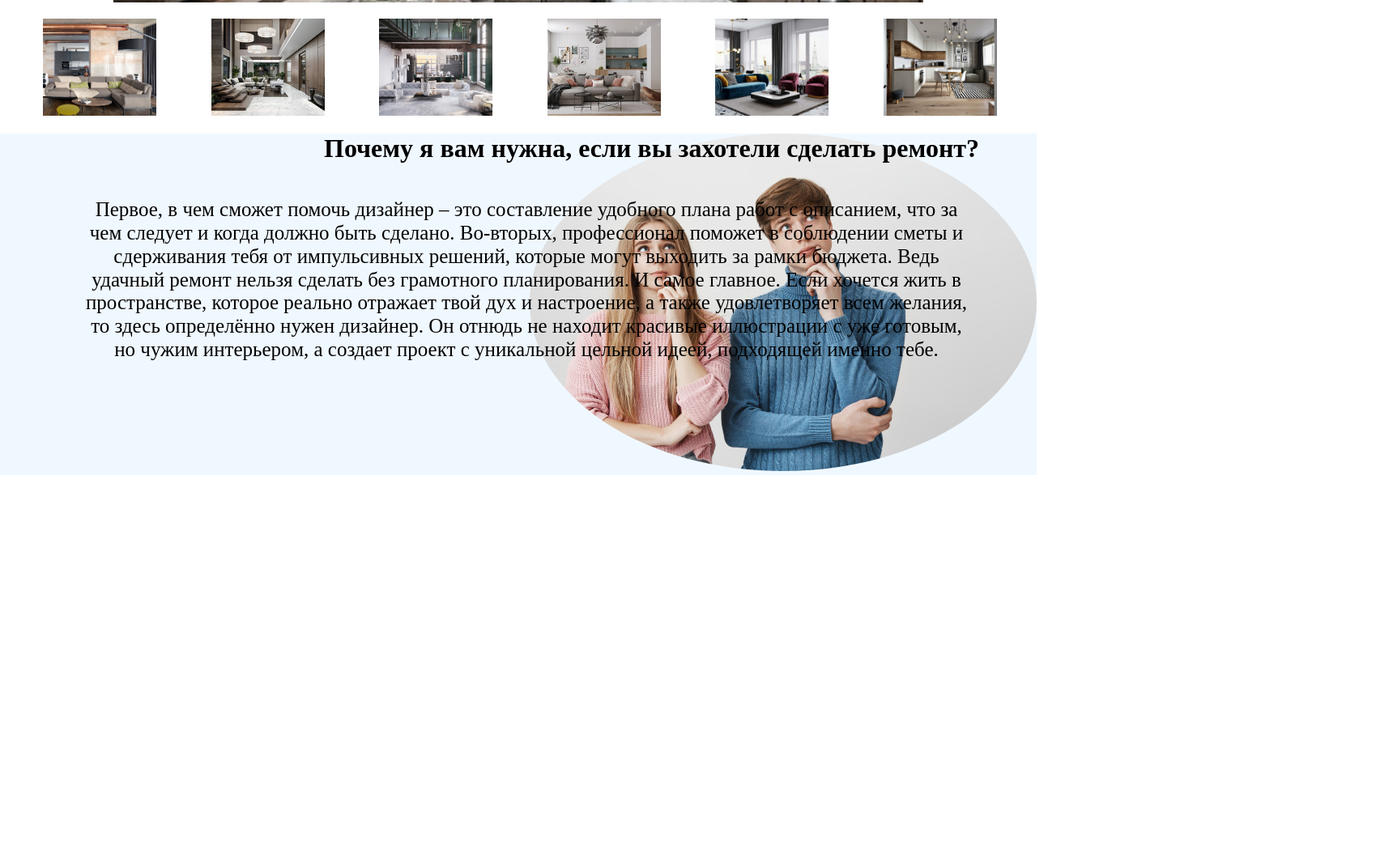
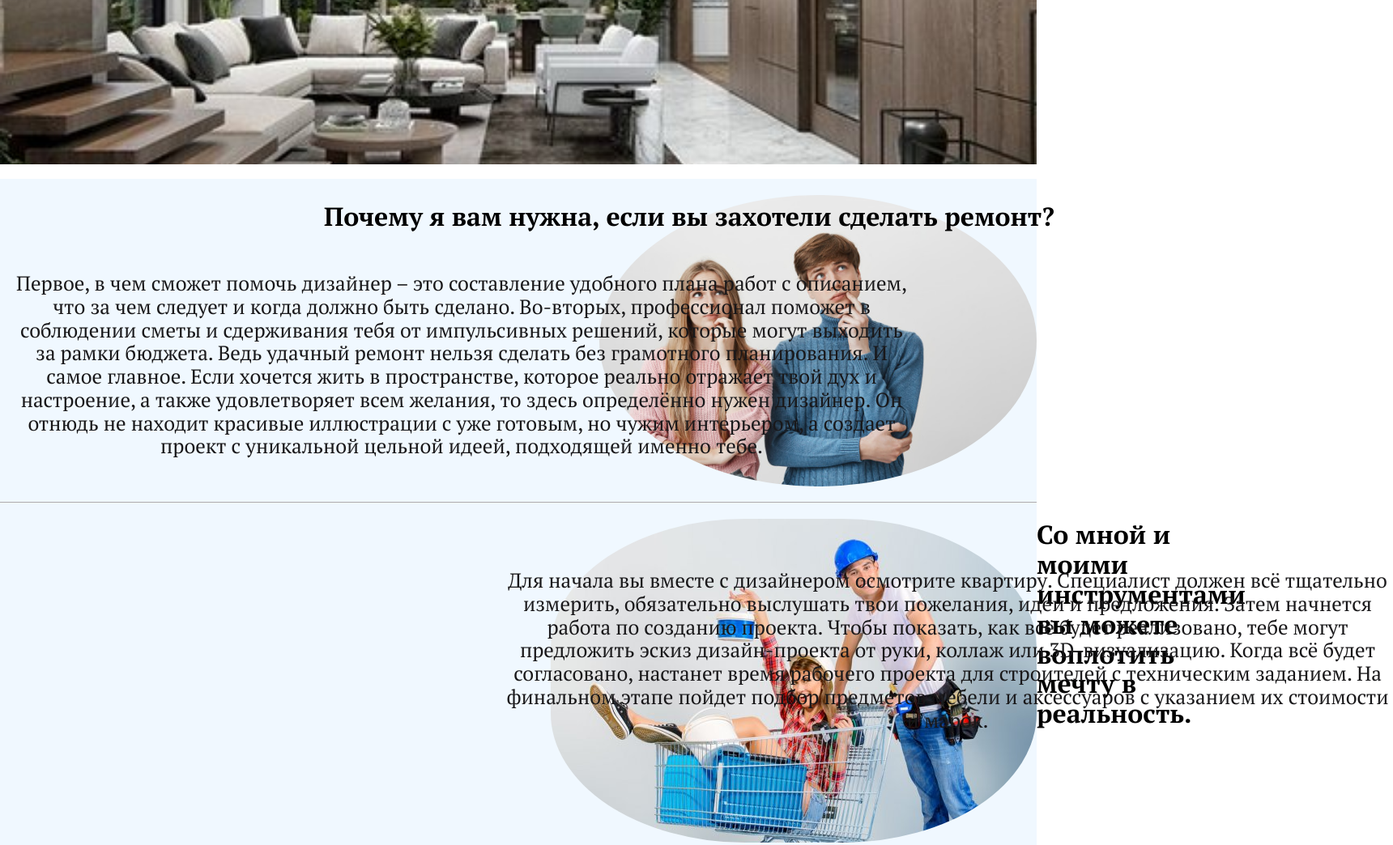
Before and after one commit to 108etep/marrylee, a website: page app/index.html in a window 1280 px wide. Shown: the part 496-1540 px from the top of the page at 81% size, 1720 px wide, since content can reach past the window. Before the commit the page ends 1083 px from the top, so only its background shows below. Drawn offline with nearby package versions, Linux system fonts and the light colour scheme.

Commit message:
added info block

```diff
--- a/app/index.html
+++ b/app/index.html
@@ -15,24 +15,29 @@
     <link href="https://fonts.googleapis.com/css2?family=Arimo:wght@500&display=swap" rel="stylesheet">
     <link rel="preconnect" href="https://fonts.gstatic.com">
     <link href="https://fonts.googleapis.com/css2?family=Open+Sans&family=Pinyon+Script&family=Roboto&display=swap" rel="stylesheet">
+    <link rel="preconnect" href="https://fonts.googleapis.com">
+    <link rel="preconnect" href="https://fonts.gstatic.com" crossorigin>
+    <link href="https://fonts.googleapis.com/css2?family=PT+Serif:wght@400;700&display=swap" rel="stylesheet">
+    <link rel="preconnect" href="https://fonts.gstatic.com" crossorigin>
+    <link href="https://fonts.googleapis.com/css2?family=Sacramento&display=swap" rel="stylesheet">
     <title>MarryLeeDesign</title>
 </head>
 <body>
-    <header class="header">
-        <div class="container">
+    <header class="header" style="background-color: aliceblue;">
+        <div class="container"style="margin: 0 uato;">
             <div class="header__inner">
                 <div class="header__logo">
-                    <a href="#">
-                        <span>MarryLeeDesign</span>
+                    <a class="logo_marry" href="#">
+                        <img src="images/marrylee.png" alt="">
                     </a>
                 </div>
                 <nav class="header__menu">
                     <ul>
                         <li><a  href="">Главная</a></li>
                         <li><a href="">Обо мне</a></li>
-                        <li><a href="">Блог</a></li>
+                        <li><a href="">Состав дизайн проекта</a></li>
                         <li><a href="">Галерея</a></li>
-                        <li><a href="">Контакная информация</a></li>
+                        <li><a href="">Контакты</a></li>
                     </ul>
                 </nav>
             </div>
@@ -52,7 +57,7 @@
                 <div class="slider__item"style="background-image: url(images-slider/thumbs-4.jpg);"><div class="slider_text"><h2  class="slider_text_h2">SLIDE ONE  </h2><a class="slider_text_a">Lorem ipsum dolor sit amet, malorum recteque reprehendunt ea vel. Urbanitas adolescens vim te, per at tritani aperiri. Adhuc invenire convenire his ea.</a> </div></div>
                 <div class="slider__item"style="background-image: url(images-slider/thumbs-5.jpg);"><div class="slider_text"><h2  class="slider_text_h2">SLIDE ONE  </h2><a class="slider_text_a">Lorem ipsum dolor sit amet, malorum recteque reprehendunt ea vel. Urbanitas adolescens vim te, per at tritani aperiri. Adhuc invenire convenire his ea.</a> </div></div>
             </div>
-            <div class="thumbs">
+            <!-- <div class="thumbs">
                 <div>
                     <div class="thumbs__item first-slider"style="background-image: url(images-slider/slider-bg.jpg);"></div>
                 </div>
@@ -74,14 +79,14 @@
 
 
 
-            </div>
+            </div> -->
 
         </div>
     </section>
     <!-- end slick-slider -->
     <!-- start info -->
     <section class="info">
-      <div class="container container__slider">
+      <div class="container">
         <div class="info__inner">
               <div class="info__inner-head">
             <div class="info_inner-head-img">
@@ -92,13 +97,31 @@
              </div>
 
           <div class="info__inner-opisanie">
-                <h3>Первое, в чем сможет помочь дизайнер – это составление удобного плана работ с описанием, что за чем следует и когда должно быть сделано. Во-вторых, профессионал поможет в соблюдении сметы и сдерживания тебя от импульсивных решений, которые могут выходить за рамки бюджета. Ведь удачный ремонт нельзя сделать без грамотного планирования. И самое главное.
-                Если хочется жить в пространстве, которое реально отражает твой дух и настроение, а также удовлетворяет всем желания, то здесь определённо нужен дизайнер. Он отнюдь не находит красивые иллюстрации с уже готовым, но чужим интерьером, а создает проект с уникальной цельной идеей, подходящей именно тебе. </h3>
+                <a>Первое, в чем сможет помочь дизайнер – это составление удобного плана работ с описанием, что за чем следует и когда должно быть сделано. Во-вторых, профессионал поможет в соблюдении сметы и сдерживания тебя от импульсивных решений, которые могут выходить за рамки бюджета. Ведь удачный ремонт нельзя сделать без грамотного планирования. И самое главное.
+                Если хочется жить в пространстве, которое реально отражает твой дух и настроение, а также удовлетворяет всем желания, то здесь определённо нужен дизайнер. Он отнюдь не находит красивые иллюстрации с уже готовым, но чужим интерьером, а создает проект с уникальной цельной идеей, подходящей именно тебе. </a>
           </div>
         </div>
         </div>
       </div>
     </section>
+    <section class="info_two">
+        <div class="container">
+          <div class="info_two__inner">
+                <div class="info_two__inner-head">
+              <div class="info_two_inner-head-img">
+                  <img src="images/dumki-2.jpg" alt="">
+              </div>
+              <div class="info_two__inner-head-glava">
+                  <h1>Со мной и моими инструментами вы можете воплотить мечту в реальность.</h1>
+               </div>
+
+            <div class="info_two__inner-opisanie">
+                  <a>Для начала вы вместе с дизайнером осмотрите квартиру. Специалист должен всё тщательно измерить, обязательно выслушать твои пожелания, идеи и предложения. Затем начнется работа по созданию проекта. Чтобы показать, как всё будет реализовано, тебе могут предложить эскиз дизайн-проекта от руки, коллаж или 3D-визуализацию. Когда всё будет согласовано, настанет время рабочего проекта для строителей с техническим заданием. На финальном этапе пойдет подбор предметов мебели и аксессуаров с указанием их стоимости и марок. </a>
+            </div>
+          </div>
+          </div>
+        </div>
+      </section>
 
 
 
--- a/app/js/main.js
+++ b/app/js/main.js
@@ -6,18 +6,18 @@ $(document).ready(function(){
        prevArrow: '<div class="slick-prev"></div>',
        nextArrow: '<div class="slick-next"></div>',
        autoplay: true,
-        asNavFor: '.thumbs',
+        // asNavFor: '.thumbs',
       });
-      $('.thumbs').slick({
-        arrows: false,
-        slidesToShow: 6,
-        slidesToScroll:6,
-        asNavFor: '.slider',
-        focusOnSelect: true,
+      // $('.thumbs').slick({
+      //   arrows: false,
+      //   slidesToShow: 6,
+      //   slidesToScroll:6,
+      //   asNavFor: '.slider',
+      //   focusOnSelect: true,
 
 
 
-      });
+      // });
 
 
 
--- a/app/scss/style.scss
+++ b/app/scss/style.scss
@@ -10,8 +10,7 @@ html {
     box-sizing: inherit;
 }
 body{
-
-
+    font-family: 'PT Serif', serif;
     font-weight: bold;
     background: no-repeat;
 }
@@ -21,22 +20,32 @@ a{
     text-decoration: none;
 }
 ul{
+
+    font-weight: 700;
     list-style: none;
 }
 li{
     display: inline-block;
 }
 
+.header__logo{
+    margin-left: 20px;
 
-
+    border-radius: 40%;
+}
+.logo_marry{
+    height: 79px;
+    width:200px ;
+}
 .header__logo img{
     width: 150px;
-    height: 70px;
+    height: 79px;
 }
 .header__logo a{
-    color:  black;
+    color:  rgb(15, 15, 15);
     font-size: 50px;
     font-weight: 400;
+    font-family: 'Sacramento', cursive;
 }
 .header__menu{
 margin-right: 30px;
@@ -51,7 +60,7 @@ margin-right: 30px;
     text-transform: uppercase;
     padding-top: 9px;
     padding-bottom: 13px;
-    font-family: serif;
+    font-family: 'PT Serif', serif;
 }
 .header__inner{
     display: flex;
@@ -69,17 +78,22 @@ margin-right: 30px;
 }
 .header__menu a:hover{
     color: #78757ac9;
+    border-bottom: 1px solid #5C8C9B;
 }
 //end header
 //start slider
 .wrapper{
+
     .container{
         width: 100%;
         max-width: 1400px;
+        max-height: 650px;
+        height: 100%;
     }
 }
+
 .slider__item{
-    min-height: 400px;
+    min-height: 600px;
     background-size: cover;
     background-position: center;
     background-repeat: no-repeat;
@@ -102,6 +116,7 @@ margin-right: 30px;
     justify-content: center;
     align-items: center;
 
+
 }
 .thumbs .slick-track{
 
@@ -121,20 +136,20 @@ margin-right: 30px;
 
 }
 .slider {
-    max-width: 1000px;
+    max-width: 1400px;
     margin: 0 auto;
     overflow: hidden;
     width: 100%;
 
 
-    &-slide {
-      margin: 0 30px;
-    }
+    // &-slide {
+    //   margin: 0 30px;
+    // }
 
-    &-list {
-      margin-left: -30px;
-      margin-right: -30px;
-    }
+    // &-list {
+    //   margin-left: -30px;
+    //   margin-right: -30px;
+    // }
 
 
 
@@ -212,20 +227,26 @@ margin-right: 30px;
     position: relative;
     max-width: 1903px;
     width: 100%;
+    height: 400px;
+    border-bottom: 1px solid rgb(175, 171, 171);
     h1{
         color: black;
         left: 400px;
         position: absolute;
-        width: 900px;
-        top: -22px;
+        width: 1000px;
+        top: 7px;
     }
     img{
         border-radius: 50%;
+        margin-top: 20px;
+        top: 0;
+        height: 360px;
+        background-position: center;
     }
-    h3{
+    a{
         width: 510px;
-        left: 100px;
-        top: 80px;
+        left: 20px;
+        top: 115px;
         position: absolute;
         height: 300px;
         width: 1100px;
@@ -234,3 +255,29 @@ margin-right: 30px;
         text-align: center;
     }
 }
+.info_two{
+    background-color: aliceblue;
+}
+.info_two__inner-head{
+    display: flex;
+    justify-content: end;
+    position: relative;
+    h1{
+        color: black;
+        position: absolute;
+    }
+    img{
+        border-radius: 40%;
+        margin-top: 20px;
+    }
+    a{
+        width: 1100px;
+        position: absolute;
+        top: 82px;
+        left: 620px;
+        font-size: 25px;
+        font-weight: normal;
+        text-align: center;
+    }
+
+}
```
Also changed, not shown: app/css/style.min.css, app/images/dumki-2.jpg (added), app/images/marrylee.png (added).
